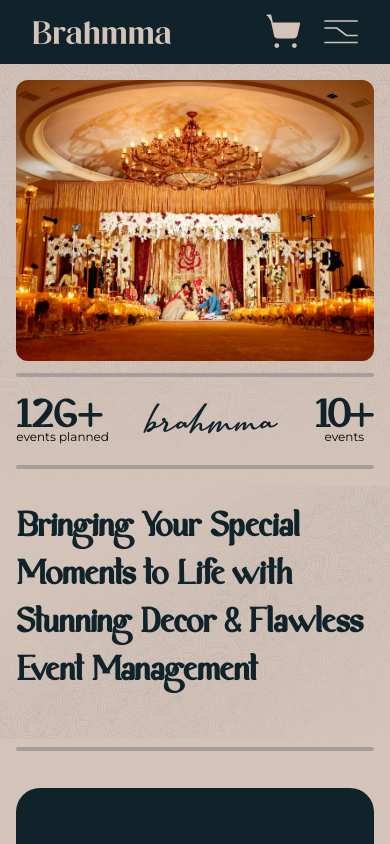
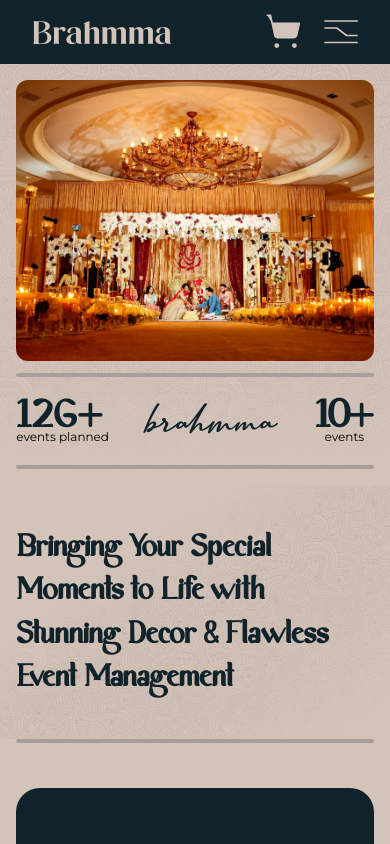
Before and after one commit to Athul-Kesav/brahmma, a Next.js app: page / in a window 390 px wide. Shown: the top 844 px of the page. Built offline with nearby package versions, Linux system fonts and the light colour scheme.

Commit message:
Minor Fixes

```diff
--- a/src/app/page.tsx
+++ b/src/app/page.tsx
@@ -80,13 +80,14 @@ export default function Home() {
                       events
                     </p>
                   </div>
+
                 </div>
               </div>
-              <div className="w-11/12 h-1 absolute bottom-0 shadow-lg m-2 sm:m-4 shadow-blk/75 bg-warmGray rounded-full" />
+              <div className="w-11/12 h-1 absolute bottom-0 shadow-lg mb-2 sm:m-4 shadow-blk/75 bg-warmGray rounded-full" />
             </div>
           </div>
 
-          <div className="w-screen h-[30vh] md:h-screen relative flex items-center justify-start flex-col z-0 bg-cream scrollbar-hide">
+          <div className="w-screen h-[30vh] md:h-screen relative flex items-center justify-center flex-col z-0 bg-cream scrollbar-hide">
             <Image
               src={bgArt}
               alt="traditional art bg"
@@ -103,10 +104,10 @@ export default function Home() {
             />
 
             <div className="w-full h-full grid grid-cols-3 relative">
-              <div className=" col-span-3 md:col-span-2 flex sm:items-center  h-full w-full relative">
+              <div className=" col-span-3 md:col-span-2 flex sm:items-center h-full w-full relative flex-col justify-center">
                 <p
                   className="font-kryshna text-left text-darkBlue font-bold p-4 sm:p-8 tracking-wide leading-tighter"
-                  style={{ fontSize: "clamp(2rem, 5vw, 15rem)" }}
+                  style={{ fontSize: "clamp(1.8rem, 4vw, 10rem)" }}
                 >
                   Bringing Your Special
                   <br />
@@ -152,10 +153,11 @@ export default function Home() {
                 </div>
               </div>
             </div>
+            <div className="w-11/12 h-1 absolute -bottom-3 -z-10 shadow-lg m-2 sm:m-4 shadow-blk/75 bg-warmGray rounded-full" />
           </div>
 
           <div className="h-[70vh] w-full flex items-center justify-center relative">
-            <div className="w-11/12 h-1 absolute top-0 -z-10 shadow-lg m-2 sm:m-4 shadow-blk/75 bg-warmGray rounded-full" />
+
             <div className="h-5/6 w-11/12 bg-darkBlue rounded-3xl grid grid-cols-3 overflow-hidden">
               <div className="lg:col-span-1 lg:flex hidden flex-col items-center justify-center ">
                 <p className="h-fit w-fit text-cream font-meditative text-8xl leading-[5rem]">
--- a/src/components/DragCard.tsx
+++ b/src/components/DragCard.tsx
@@ -119,7 +119,7 @@ const Card = ({ containerRef, src, alt, top, left, rotate, className }:CardProps
         zIndex,
       }}
       className={twMerge(
-        "drag-elements absolute w-32 lg:w-64 bg-warmGray p-1 pb-4 cursor-grab",
+        "drag-elements absolute w-32 lg:w-64 bg-warmGray p-1 pb-4 cursor-grab active:cursor-grabbing",
         className
       )}
       src={src}
```
